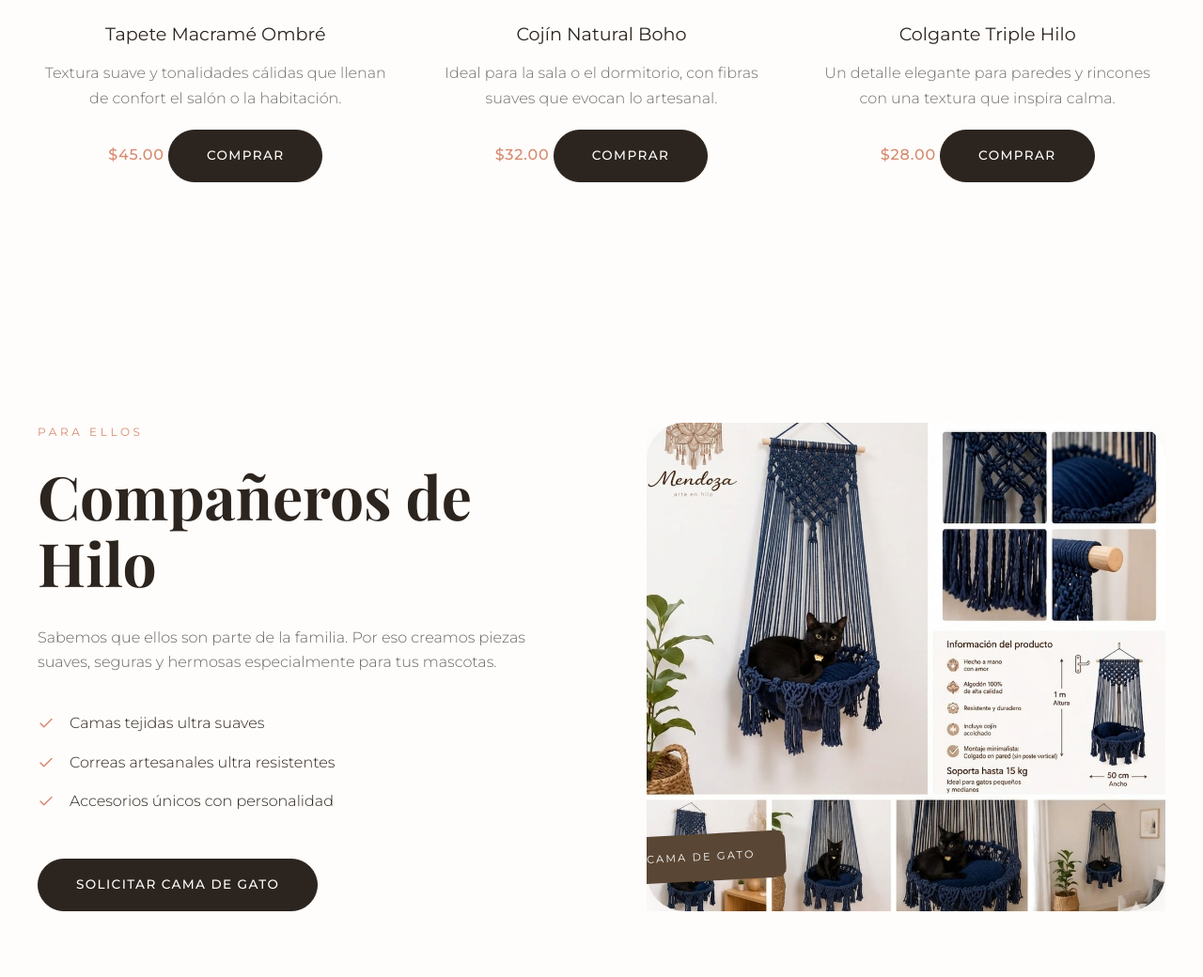
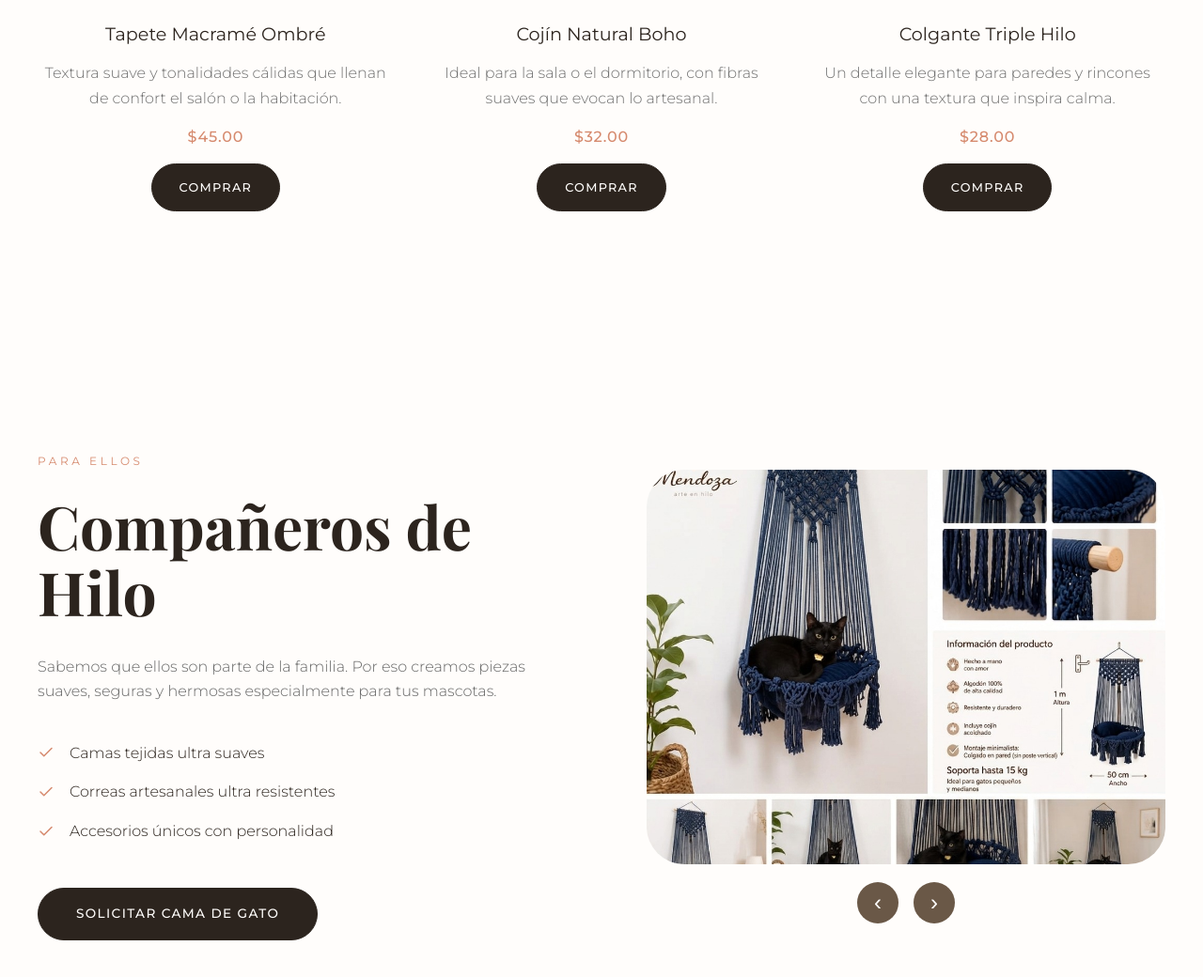
Before and after one commit to mendozaarteenhilo/mendozaarteenhilo, a plain HTML site: page index.html in a window 1280 px wide. Shown: the part 2420-3460 px from the top of the page at 94% size. Drawn offline with nearby package versions, Linux system fonts and the light colour scheme; a web font is replaced by a local one.

Commit message:
wp:firs-3

```diff
--- a/index.html
+++ b/index.html
@@ -202,10 +202,23 @@
                     </ul>
                     <a href="https://wa.me/573225642711?text=Hola,%20quiero%20más%20info%20de%20las%20camas%20de%20gato" class="btn btn-dark">Solicitar cama de gato</a>
                 </div>
-                <div class="split-visual" data-aos="fade-left">
-                    <div class="visual-stack">
-                        <img src="src/img/camaGatoAzul.jpeg" alt="Cama de gato artesanal" class="img-1" loading="lazy">
-                        <div class="aesthetic-badge">Cama de gato</div>
+                <div class="pets-carousel" data-aos="fade-left">
+                    <div class="carousel-window">
+                        <div class="carousel-track">
+                            <div class="carousel-slide">
+                                <img src="src/img/camaGatoAzul.jpeg" alt="Cama de gato azul artesanal" loading="lazy">
+                            </div>
+                            <div class="carousel-slide">
+                                <img src="src/img/camaGatoCafe.jpeg" alt="Cama de gato café artesanal" loading="lazy">
+                            </div>
+                            <div class="carousel-slide">
+                                <img src="src/img/camaGatoCafeRosa.jpeg" alt="Cama de gato rosa artesanal" loading="lazy">
+                            </div>
+                        </div>
+                    </div>
+                    <div class="carousel-controls">
+                        <button type="button" class="carousel-prev" aria-label="Imagen anterior">‹</button>
+                        <button type="button" class="carousel-next" aria-label="Imagen siguiente">›</button>
                     </div>
                 </div>
             </div>
--- a/src/script.js
+++ b/src/script.js
@@ -60,4 +60,24 @@ document.querySelectorAll('a[href^="#"]').forEach(anchor => {
     });
 });
 
+const petCarouselTrack = document.querySelector('.pets-carousel .carousel-track');
+const petPrev = document.querySelector('.pets-carousel .carousel-prev');
+const petNext = document.querySelector('.pets-carousel .carousel-next');
+if (petCarouselTrack && petPrev && petNext) {
+    const petSlides = Array.from(petCarouselTrack.querySelectorAll('.carousel-slide'));
+    let petIndex = 0;
+    const updatePetCarousel = () => {
+        petCarouselTrack.style.transform = `translateX(-${petIndex * 100}%)`;
+    };
+    petPrev.addEventListener('click', () => {
+        petIndex = (petIndex - 1 + petSlides.length) % petSlides.length;
+        updatePetCarousel();
+    });
+    petNext.addEventListener('click', () => {
+        petIndex = (petIndex + 1) % petSlides.length;
+        updatePetCarousel();
+    });
+    window.addEventListener('resize', updatePetCarousel);
+}
+
 console.log('Mendoza Arte en Hilo - Boutique Site Loaded');
--- a/src/style.scss
+++ b/src/style.scss
@@ -354,6 +354,48 @@ img {
   }
 }
 
+.carousel-window {
+  overflow: hidden;
+  border-radius: 40px;
+}
+.carousel-track {
+  display: flex;
+  transition: transform 0.4s ease;
+}
+.carousel-slide {
+  min-width: 100%;
+  flex-shrink: 0;
+}
+.carousel-slide img {
+  width: 100%;
+  height: 420px;
+  object-fit: cover;
+  display: block;
+}
+.carousel-controls {
+  display: flex;
+  justify-content: center;
+  gap: 1rem;
+  margin-top: 1.2rem;
+}
+.carousel-prev,
+.carousel-next {
+  border: none;
+  background: rgba($mocha, 0.9);
+  color: $white-warm;
+  width: 44px;
+  height: 44px;
+  font-size: 1.5rem;
+  border-radius: 50%;
+  cursor: pointer;
+  transition: background 0.3s ease, transform 0.2s ease;
+}
+.carousel-prev:hover,
+.carousel-next:hover {
+  background: $terracotta;
+  transform: translateY(-2px);
+}
+
 .product-card {
   .card-img {
     position: relative;
@@ -410,15 +452,23 @@ img {
       margin-bottom: 0.5rem;
     }
     .product-desc {
-      margin: 0.75rem 0 1.25rem;
+      margin: 0.75rem 0 0.9rem;
       color: #6f6f6f;
       font-weight: 300;
       line-height: 1.7;
     }
     .price {
+      display: block;
+      margin-bottom: 1rem;
+      font-size: 1rem;
+      letter-spacing: 0.1em;
       color: $terracotta;
       font-weight: 500;
-      letter-spacing: 0.05em;
+    }
+    .btn {
+      padding: 0.9rem 1.8rem;
+      font-size: 0.8rem;
+      width: fit-content;
     }
   }
 }
```
Also changed, not shown: style.css.
